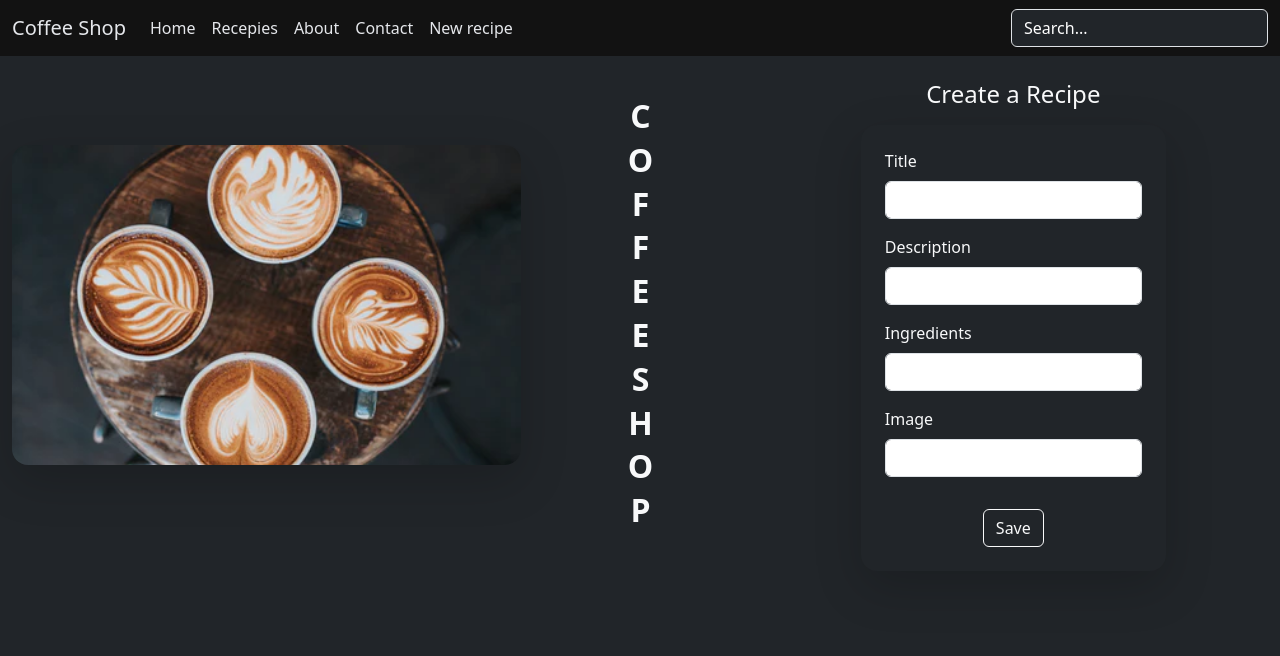
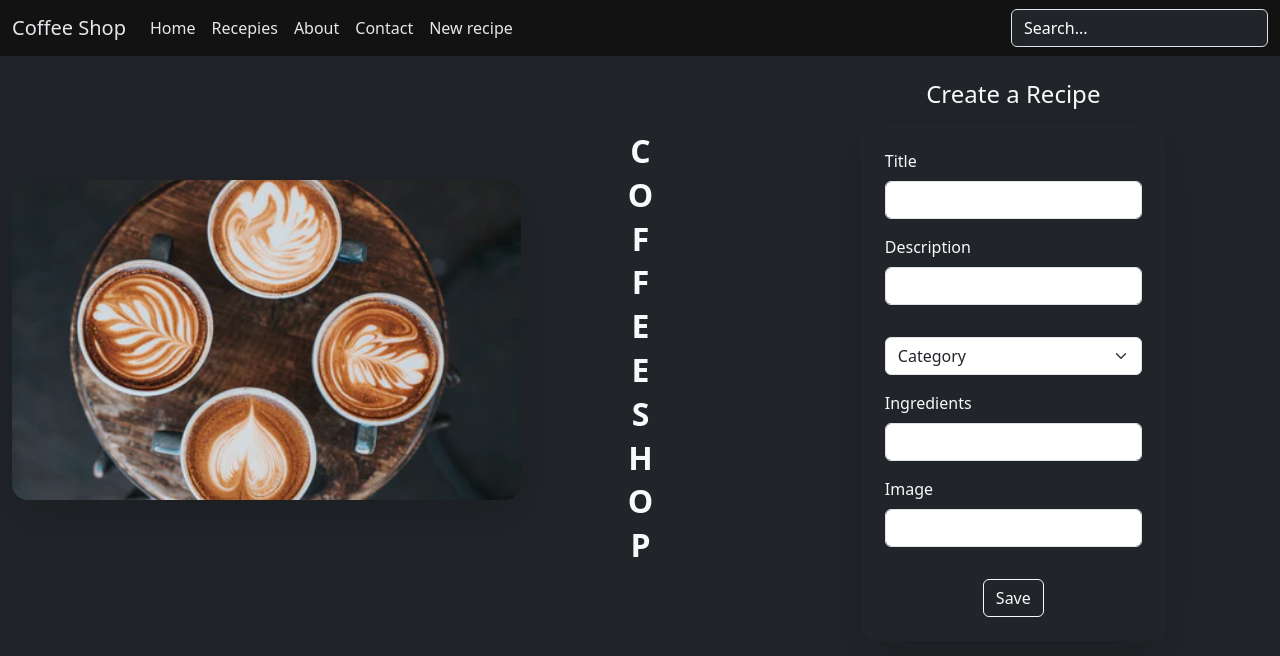
Before and after one commit to Socias93/coffeeShop, a React (Vite) app: page /viewcoffee/new in a window 1280 px wide. Shown: the top 656 px of the page. Built offline with nearby package versions, Linux system fonts and the light colour scheme.

Commit message:
updated schema with categoryId and added it in form visualily and functinality

```diff
--- a/src/components/CoffeForm.tsx
+++ b/src/components/CoffeForm.tsx
@@ -1,4 +1,5 @@
 import { formData } from "../pages/schemas/CoffesSchema";
+import { Category, getCategories } from "../services/fakeCategoryService";
 import CoffeeLabels from "./CoffeeLabels";
 
 interface Props {
@@ -7,9 +8,11 @@ interface Props {
   handleSubmit: any;
   register: any;
   errors: any;
+  categories: Category[];
 }
 
 function CoffeeForm({ onSubmit, errors, register, handleSubmit, id }: Props) {
+  const category = getCategories();
   return (
     <>
       <form
@@ -25,7 +28,11 @@ function CoffeeForm({ onSubmit, errors, register, handleSubmit, id }: Props) {
         <div
           className="d-grid shadow-lg rounded-4 p-4 bg-dark justify-content-center"
           style={{ maxWidth: 350 }}>
-          <CoffeeLabels errors={errors} register={register} />
+          <CoffeeLabels
+            errors={errors}
+            register={register}
+            categories={category}
+          />
           <div className="text-center mt-3">
             {id === "new" ? (
               <button type="submit" className="btn btn-outline-light">
--- a/src/components/CoffeeLabels.tsx
+++ b/src/components/CoffeeLabels.tsx
@@ -1,9 +1,12 @@
+import { Category } from "../services/fakeCategoryService";
+
 interface Props {
   register: any;
   errors: any;
+  categories: Category[];
 }
 
-function CoffeeLabels({ errors, register }: Props) {
+function CoffeeLabels({ errors, register, categories }: Props) {
   return (
     <>
       <div className="mb-3">
@@ -17,6 +20,23 @@ function CoffeeLabels({ errors, register }: Props) {
         <input {...register("description")} className="form-control" />
         {errors.description && (
           <p className="text-danger">{errors.description.message}</p>
+        )}
+      </div>
+
+      <div className="mb-3 mt-3">
+        <select
+          {...register("categoryId")}
+          id="disabledSelect"
+          className="form-select">
+          <option value="">Category</option>
+          {categories.map((category) => (
+            <option value={category.id} key={category.id}>
+              {category.name}
+            </option>
+          ))}
+        </select>
+        {errors.categoryId && (
+          <p className="text-danger">{errors.categoryId.message}</p>
         )}
       </div>
 
--- a/src/pages/schemas/CoffesSchema.ts
+++ b/src/pages/schemas/CoffesSchema.ts
@@ -5,6 +5,8 @@ export const schema = z.object({
   title: z
     .string({ error: "You need to add a title" })
     .min(1, { message: "Title is mandatory" }),
+  categoryId: z.string({ error: "Category is required" }),
+
   description: z
     .string({ error: "You need to add a decription" })
     .min(1, { message: "Decription is required" }),
```
